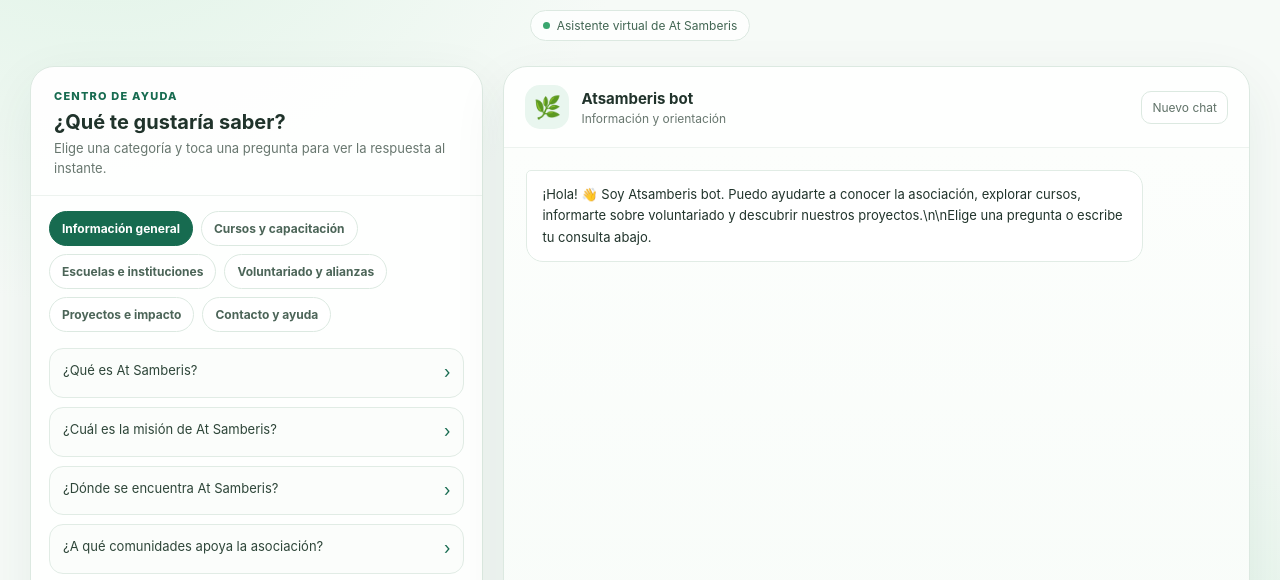
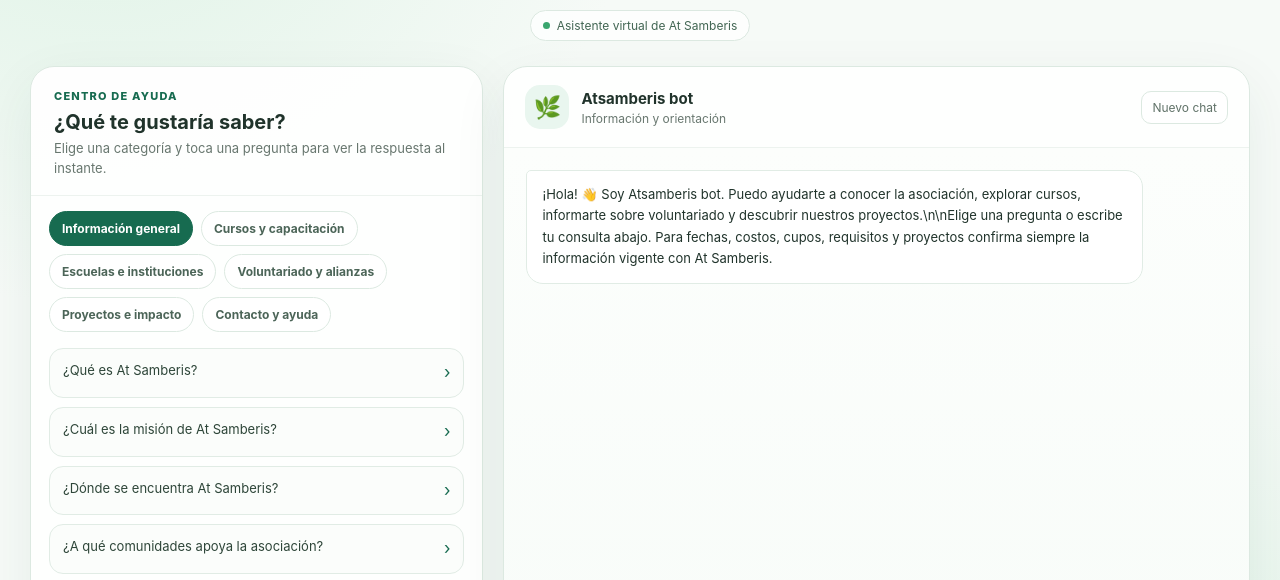
Before and after one commit to ChristianVielmas/Atsamberis, a website: page public/index.html in a window 1280 px wide. Shown: the part 178-758 px from the top of the page. Drawn offline with Linux system fonts and the light colour scheme.

Commit message:
Add chat section for Atsamberis bot
Added a new chat section for Atsamberis bot with updated greeting message and information.

```diff
--- a/public/index.html
+++ b/public/index.html
@@ -7,7 +7,7 @@
 </style></head>
 <body><div class="page"><header class="top"><div class="logo">A</div><h1>Atsamberis bot</h1><p class="subtitle">Tu punto de partida para conocer nuestros cursos, proyectos y formas de colaborar.</p><div class="status"><span class="dot"></span> Asistente virtual de At Samberis</div></header>
 <main class="layout"><section class="panel"><div class="panelhead"><div class="eyebrow">Centro de ayuda</div><h2>¿Qué te gustaría saber?</h2><p>Elige una categoría y toca una pregunta para ver la respuesta al instante.</p></div><nav class="cats" id="cats"></nav><div class="questions" id="questions"></div><div class="note">Si tu pregunta no aparece aquí, escríbela en el chat y el asistente intentará orientarte.</div></section>
-<section class="panel chat"><div class="chathead"><div class="avatar">🌿</div><div class="ctitle"><strong>Atsamberis bot</strong><small>Información y orientación</small></div><button class="clear" id="clear">Nuevo chat</button></div><div class="messages" id="messages" aria-live="polite"><div class="msg bot">¡Hola! 👋 Soy Atsamberis bot. Puedo ayudarte a conocer la asociación, explorar cursos, informarte sobre voluntariado y descubrir nuestros proyectos.\n\nElige una pregunta o escribe tu consulta abajo.</div></div><div class="composer"><form id="form"><input id="input" maxlength="2000" placeholder="Escribe tu pregunta aquí..." autocomplete="off" aria-label="Escribe tu pregunta"><button class="send" id="send" type="submit">Enviar ↑</button></form><p class="smallnote">Para fechas, costos, cupos y requisitos, confirma siempre la información vigente con At Samberis.</p></div></section></main><footer>At Samberis · Educación, capacitación y desarrollo comunitario</footer></div>
+<section class="panel chat"><div class="chathead"><div class="avatar">🌿</div><div class="ctitle"><strong>Atsamberis bot</strong><small>Información y orientación</small></div><button class="clear" id="clear">Nuevo chat</button></div><div class="messages" id="messages" aria-live="polite"><div class="msg bot">¡Hola! 👋 Soy Atsamberis bot. Puedo ayudarte a conocer la asociación, explorar cursos, informarte sobre voluntariado y descubrir nuestros proyectos.\n\nElige una pregunta o escribe tu consulta abajo. Para fechas, costos, cupos, requisitos y proyectos confirma siempre la información vigente con At Samberis.</div></div><div class="composer"><form id="form"><input id="input" maxlength="2000" placeholder="Escribe tu pregunta aquí..." autocomplete="off" aria-label="Escribe tu pregunta"><button class="send" id="send" type="submit">Enviar ↑</button></form><p class="smallnote">Para fechas, costos, cupos y requisitos, confirma siempre la información vigente con At Samberis.</p></div></section></main><footer>At Samberis · Educación, capacitación y desarrollo comunitario</footer></div>
 <script>
 const FAQ=[
 {c:"Información general",q:[
```
